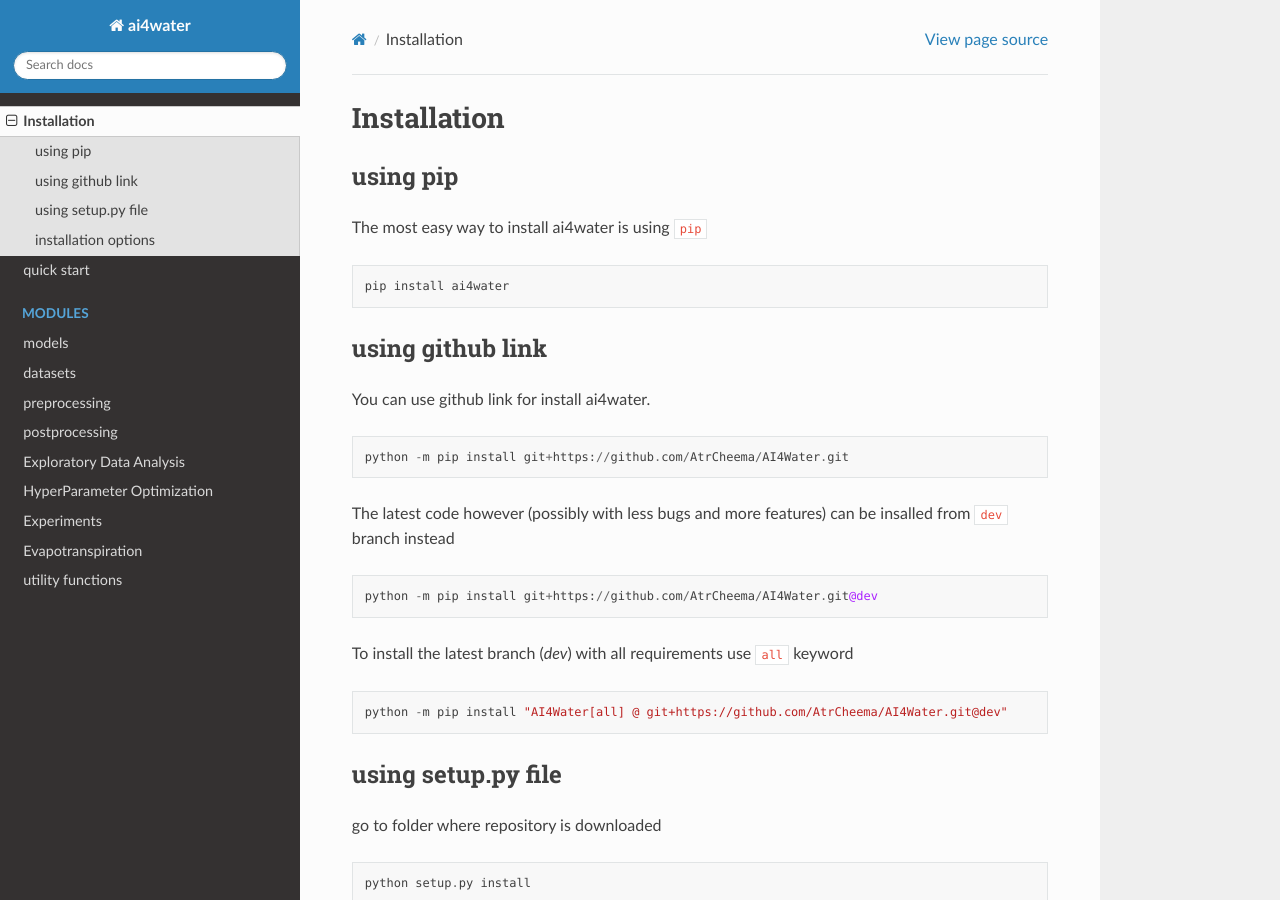
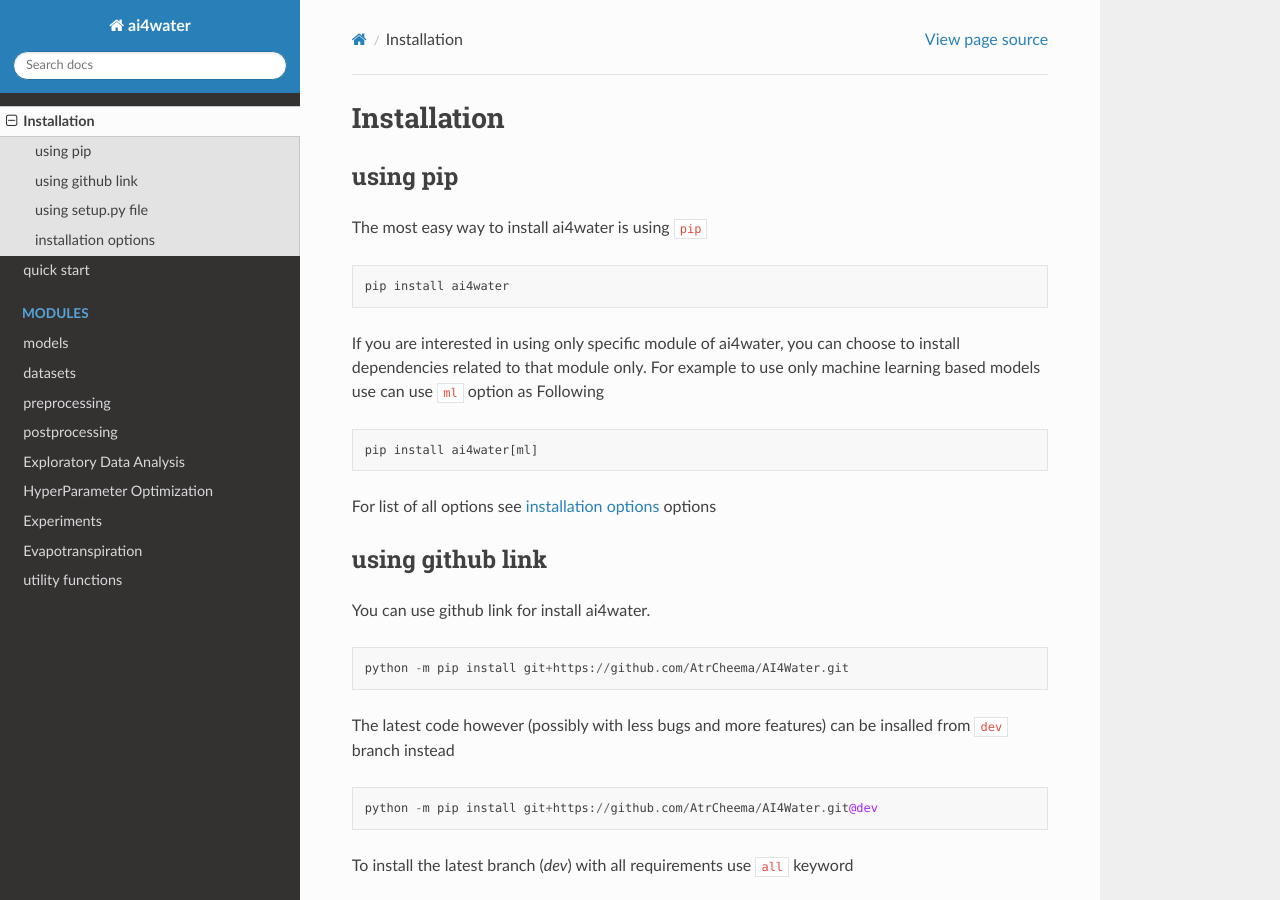
Before and after one commit to AtrCheema/AI4Water, a Sphinx documentation site: the page built from docs/source/installation.rst, in a window 1280 px wide and 900 px high. Built offline with Sphinx 7.4.7 and the Read the Docs theme 2.0.0, drawn with Linux system fonts in a browser that asks for light colours.

Commit message:
updated docs

```diff
--- a/docs/source/index.rst
+++ b/docs/source/index.rst
@@ -32,6 +32,7 @@
 
 https://doi.org/10.5194/gmd-2021-139
 
+If you use ai4water in your research, consider citing it using following
 BibTeX entry
 ::
     @article{atr2022GMD,
--- a/docs/source/installation.rst
+++ b/docs/source/installation.rst
@@ -7,6 +7,13 @@
 ::
     pip install ai4water
 
+If you are interested in using only specific module of ai4water, you can
+choose to install dependencies related to that module only. For example
+to use only machine learning based models use can use ``ml`` option as Following
+::
+    pip install ai4water[ml]
+
+For list of all options see :ref:`installation_options` options
 
 using github link
 =================
@@ -23,11 +30,12 @@
     python -m pip install "AI4Water[all] @ git+https://github.com/AtrCheema/AI4Water.git@dev"
 
 using setup.py file
-=================
+===================
 go to folder where repository is downloaded
 ::
     python setup.py install
 
+.. _installation_options:
 
 installation options
 =====================
--- a/docs/source/postprocessing.rst
+++ b/docs/source/postprocessing.rst
@@ -3,6 +3,9 @@
 
 The post-processing part consists of modules which handles the output of `Model` after
 the model has been trained i.e. after `.fit` method has been called on it.
+
+Please note that the `SeqMetrics` sub-module has been deprecated.
+Please use `SeqMetrics <SeqMetrics.readthedocs.io>`_ library instead.
 
 .. toctree::
    :maxdepth: 2
--- a/docs/source/postprocessing/seqmetrics.rst
+++ b/docs/source/postprocessing/seqmetrics.rst
@@ -1,5 +1,8 @@
 Performance Metrics
 *******************
+
+Please note that the `SeqMetrics` sub-module has been deprecated.
+Please use `SeqMetrics <SeqMetrics.readthedocs.io>`_ library instead.
 
 SeqMetrics
 =========
```
